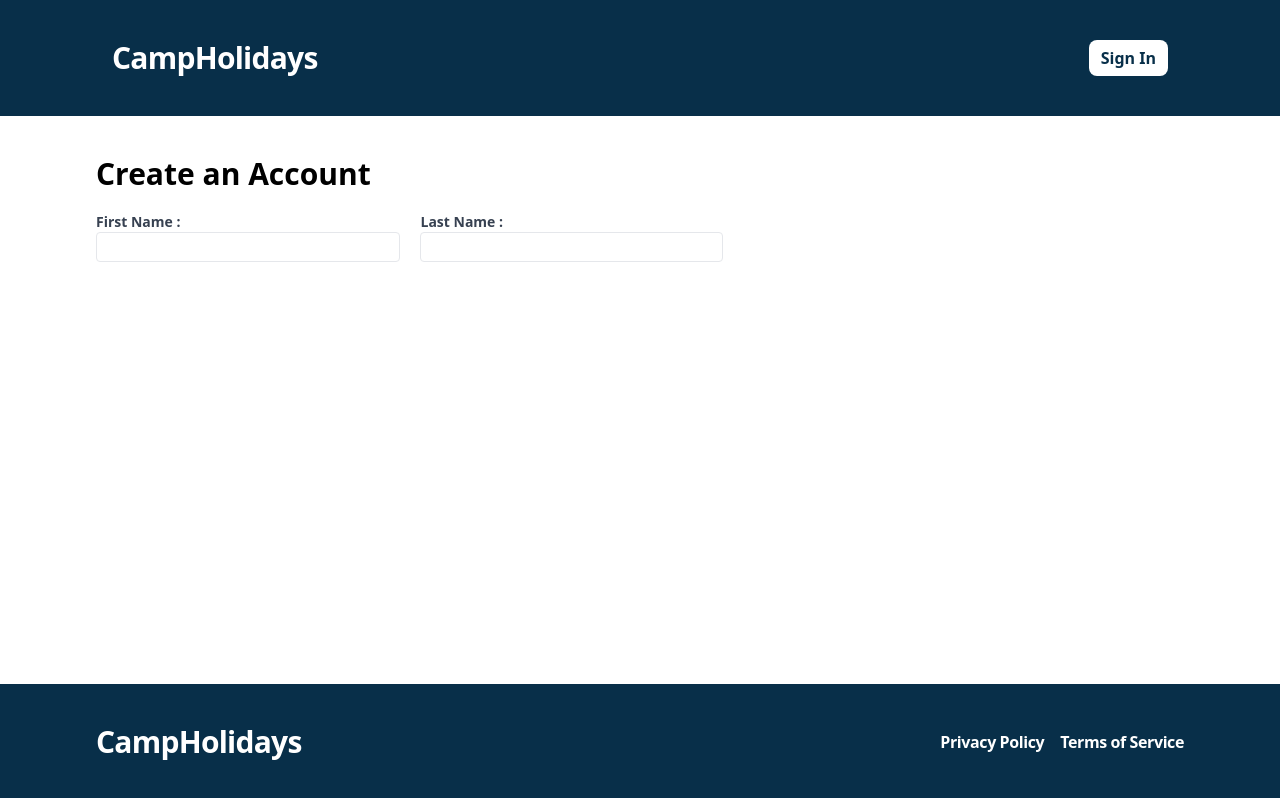
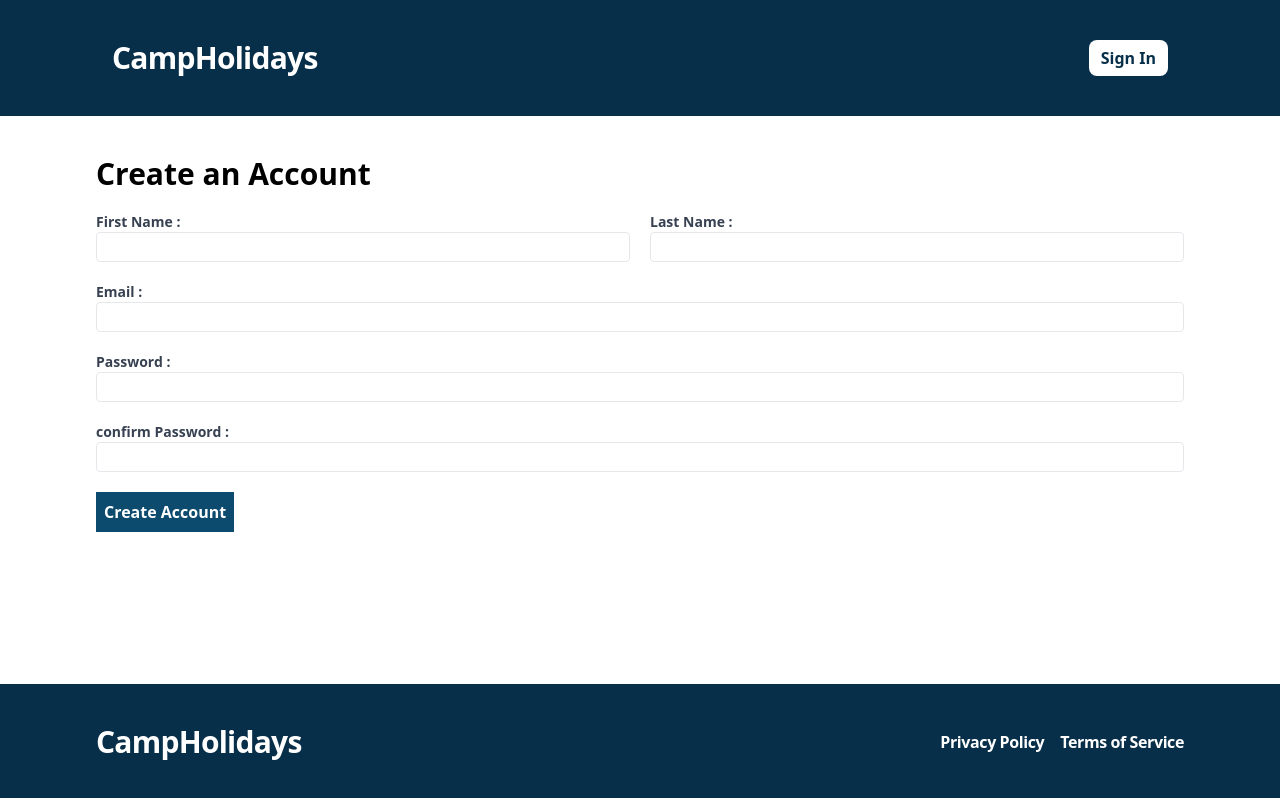
Before and after one commit to maharsh-1803/HotelBookingWebApp, a React (Vite) app in the folder frontEnd/: page /register in a window 1280 px wide. Built offline with nearby package versions, Linux system fonts and the light colour scheme.

Commit message:
register form

```diff
--- a/frontEnd/src/layouts/Layouts.tsx
+++ b/frontEnd/src/layouts/Layouts.tsx
@@ -1,6 +1,6 @@
 import React from 'react'
 import { Header } from '../components/Header'
-import { Header_below } from '../components/Header_below';
+// import { Header_below } from '../components/Header_below';
 import { Footer } from '../components/Footer';
 
 interface Props{
--- a/frontEnd/src/pages/Register.tsx
+++ b/frontEnd/src/pages/Register.tsx
@@ -1,31 +1,94 @@
-import React from 'react'
-import { useForm } from 'react-hook-form';
+import React from "react";
+import { useForm } from "react-hook-form";
 
-type RegisterFormData ={
-    firstName:string,
-    lastName:string,
-    email:string,
-    password:string,
-    confirmPassword:string
-}
+type RegisterFormData = {
+  firstName: string;
+  lastName: string;
+  email: string;
+  password: string;
+  confirmPassword: string;
+};
 export const Register = () => {
-    const {register} = useForm<RegisterFormData>();
+  const { register,watch,handleSubmit,formState:{errors} } = useForm<RegisterFormData>();
+  const onsubmit = handleSubmit((data)=>{
+    console.log(data)
+  })
   return (
     <>
-        <form className='flex flex-col gap-5'>
-            <h2 className='text-3xl font-bold'>Create an Account</h2>
-            <div className='flex flex-col md:flex-row gap-5'>
-                <label className='text-gray-700 text-sm font-bold'>First Name :
-                    <input className='border rounded w-full py-1 px-2 font-normal' />
-                </label>
-                <label className='text-gray-700 text-sm font-bold'>Last Name :
-                    <input className='border rounded w-full py-1 px-2 font-normal' />
-                </label>
-
-            </div>
-        </form>
+      <form className="flex flex-col gap-5" onSubmit={onsubmit}>
+        <h2 className="text-3xl font-bold">Create an Account</h2>
+        <div className="flex flex-col md:flex-row gap-5">
+          <label
+            className="text-gray-700 text-sm font-bold flex-1"
+            {...register("firstName", { required: "firstName is required" })}
+          >
+            First Name :
+            <input className="border rounded w-full py-1 px-2 font-normal" />
+            {errors.firstName && (<span className="text-red-700">{errors.firstName.message}</span>)}
+          </label>
+          <label
+            className="text-gray-700 text-sm font-bold flex-1"
+            {...register("lastName", { required: "lastName is required" })}
+          >
+            Last Name :
+            <input className="border rounded w-full py-1 px-2 font-normal" />
+            {errors.lastName && (<span className="text-red-700">{errors.lastName.message}</span>)}
+          </label>
+        </div>
+        <label
+          className="text-gray-700 text-sm font-bold"
+          {...register("email", { required: "Email is required" })}
+        >
+          Email :
+          <input
+            type="email"
+            className="border rounded w-full py-1 px-2 font-normal"
+          />
+          {errors.email && (<span className="text-red-700">{errors.email.message}</span>)}
+        </label>
+        <label
+          className="text-gray-700 text-sm font-bold"
+          {...register("password", {
+            required: "Password is required",
+            minLength: {
+              value: 6,
+              message: "password must be atleast 6 character long",
+            },
+          })}
+        >
+          Password :
+          <input
+            type="password"
+            className="border rounded w-full py-1 px-2 font-normal"
+          />
+          {errors.password && (<span className="text-red-700">{errors.password.message}</span>)}
+        </label>
+        <label
+          className="text-gray-700 text-sm font-bold"
+          {...register("confirmPassword", { validate:(val)=>{
+                if(!val)
+                {
+                    return "This field is required"
+                }
+                else if(watch("password")!== val)
+                {
+                    return "Your password do not match";
+                }
+          } })}
+        >
+          confirm Password :
+          <input
+            type="password"
+            className="border rounded w-full py-1 px-2 font-normal"
+          />
+          {errors.confirmPassword && (<span className="text-red-700">{errors.confirmPassword.message}</span>)}
+        </label>
+        <span>
+            <button  type="submit" className="bg-sky-900 text-white p-2 font-bold hover:bg-sky-800">Create Account</button>
+        </span>
+      </form>
     </>
-  )
-}
+  );
+};
 
 export default Register;
```
